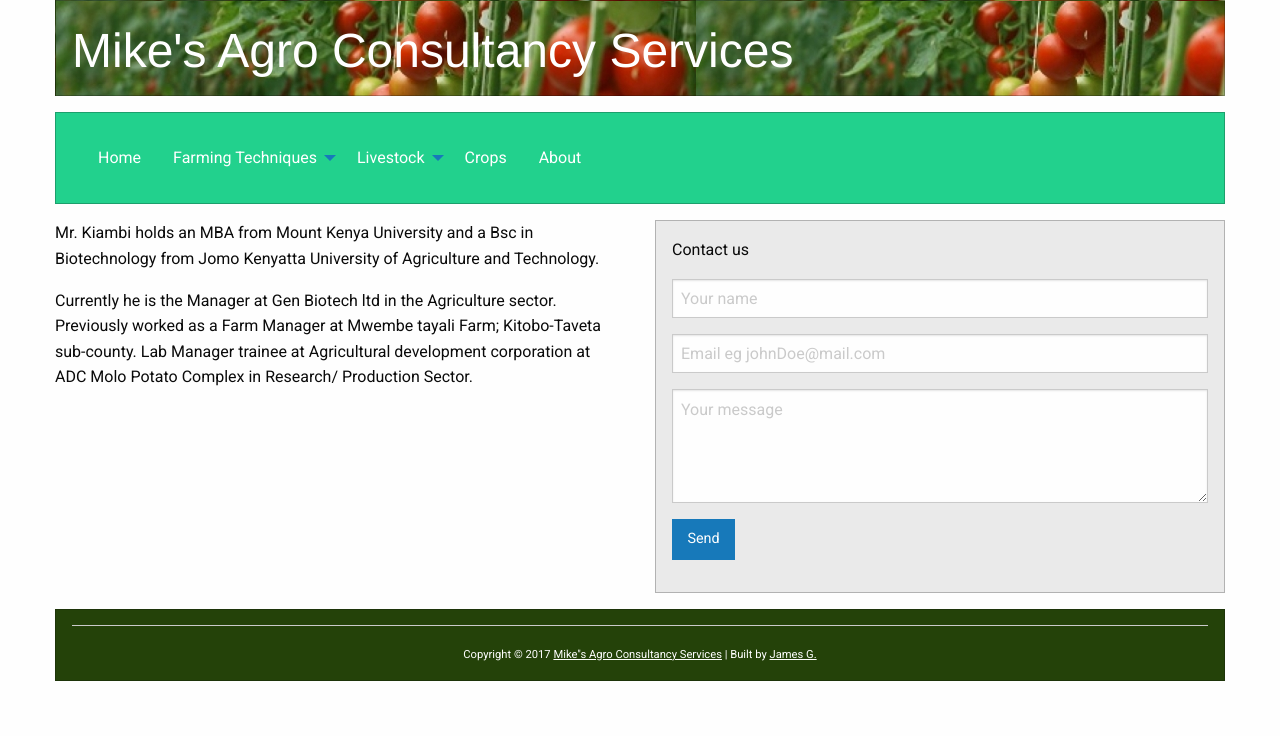
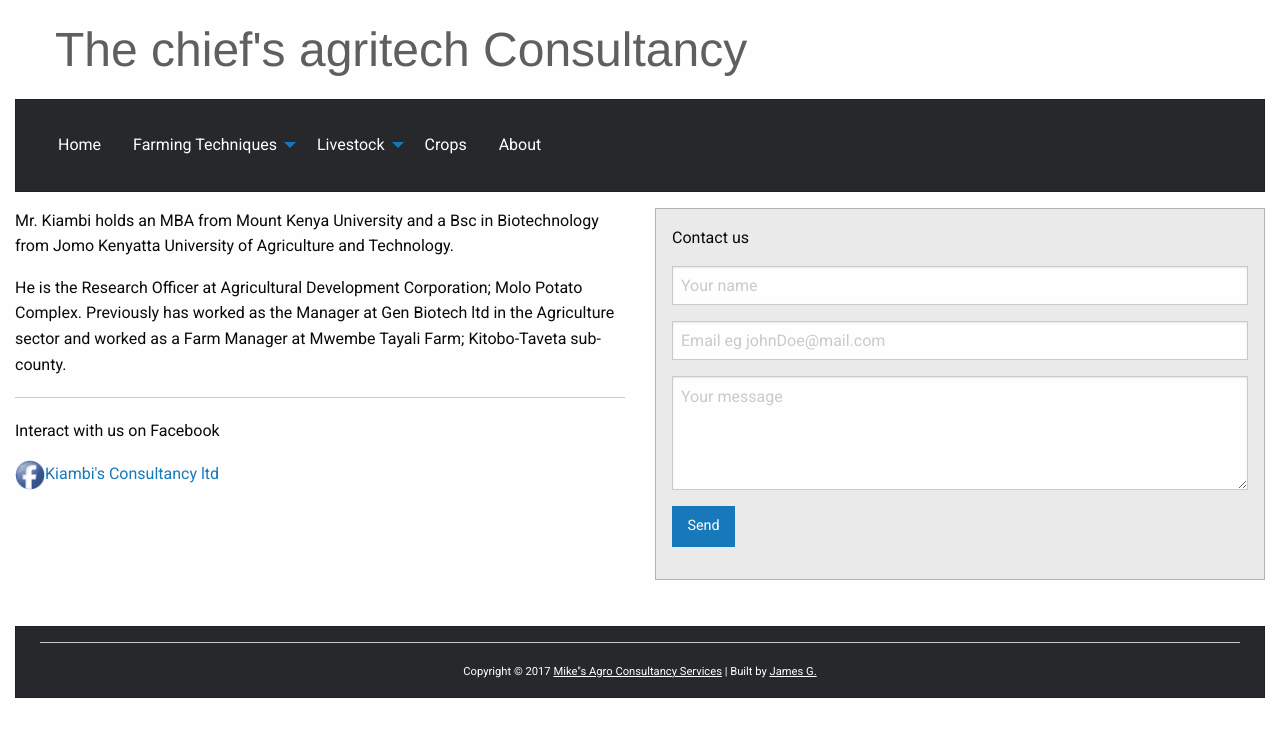
Before and after one commit to gitalry/mike, a plain HTML site: page about.html in a window 1280 px wide. Drawn offline with Linux system fonts and the light colour scheme.

Commit message:
color changes

```diff
--- a/about.html
+++ b/about.html
@@ -5,7 +5,7 @@
     <meta charset="utf-8">
     <meta http-equiv="x-ua-compatible" content="ie=edge">
     <meta name="viewport" content="width=device-width, initial-scale=1.0">
-    <title>Agro Consultancy Services</title>
+    <title>The chief's agritech Consultancy</title>
     <link rel="stylesheet" href="css/foundation.css">
     <link rel="stylesheet" href="css/app.css">
     <link rel="stylesheet" href="css/style.css">
@@ -19,11 +19,14 @@
     <div class="grid-container">
         <div class="grid-x grid-padding-x">
             <div class="large-12 medium-12 small-12 cell">
-                <div class="callout" id="agro" style="background-image: url(img/myTomatoes.jpg)">
-                    <h1 style="color: white">Mike's Agro Consultancy Services</h1>
+                <!-- <div class="callout" id="agro" /* style="background-image: url(img/myTomatoes.jpg" * /> -->
+                <P>
+                    <h1 style="color: #5D5F60; ">The chief's agritech Consultancy</h1>
+                </P>
             </div>
         </div>
     </div>
+
     <!--The below code is my nav -->
     <div class="grid-x grid-padding-x">
         <div class="large-12 medium-12 small-12 cell">
@@ -61,7 +64,13 @@
             <div class=" secondary">
                 <p>Mr. Kiambi holds an MBA from Mount Kenya University and a Bsc in Biotechnology from Jomo Kenyatta University of Agriculture and Technology.</p>
                 <p>
-                        Currently he is the Manager at Gen Biotech ltd in the Agriculture sector.<br> Previously worked as a Farm Manager at Mwembe tayali Farm; Kitobo-Taveta sub-county. Lab Manager trainee at Agricultural development corporation at ADC Molo Potato Complex in Research/ Production Sector.
+                    He is the Research Officer at Agricultural Development Corporation; Molo Potato Complex. Previously has worked as the Manager at Gen Biotech ltd in the Agriculture sector and worked as a Farm Manager at Mwembe Tayali Farm; Kitobo-Taveta sub-county.
+                </p>
+                <hr>
+                <p>
+                    Interact with us on Facebook</p>
+                <p>
+                    <a href="https://www.facebook.com/Kiambis-Consultancy-ltd-534353850105818"><img src="img/facebook.png" alt="Facebook link" width="30" height="30">Kiambi's Consultancy ltd</a>
                 </p>
                 <br> <br> <br> <br><br>
             </div>
@@ -94,7 +103,7 @@
     </div>
 
 
-    </div>
+
 
 
     <script src="js/vendor/jquery.js"></script>
--- a/css/app.css
+++ b/css/app.css
@@ -8,7 +8,7 @@ body {
 
 .mynav {
     /*    background-color: #244209;*/
-    background-color: #22D18D;
+    background-color: #26282c;
 
     padding: 26px;
 }
@@ -30,7 +30,7 @@ h2 {
 /* Change the link color to #111 (black) on hover */
 
 li a:hover {
-    background-color: lawngreen;
+    background-color: #323438;
 }
 
 /*li a {
@@ -41,7 +41,7 @@ li a:hover {
     color: white;
     font-size: 0.7em;
     padding-top: 15px;
-    background-color: #244209;
+    background-color: #26282c;
     /*    background-image: url(../img/spiration%20dark2.png);*/
     opacity: 5;
     /*background-color: gold;*/
@@ -54,6 +54,6 @@ li a:hover {
 
 }
 
-.myfooter:hover {
-    opacity: 0.8;
+/*.myfooter:hover {
+    opacity: 0.8;*/
 }
```
Also changed, not shown: chicken.html (+5 -3 lines), consultancy.html (+5 -3 lines), crops.html (+9 -6 lines), greenhouse.html (+5 -3 lines), index.html (+5 -3 lines), irrigation.html (+5 -3 lines), pig.html (+7 -5 lines), propagation.html (+5 -3 lines), img/facebook.png (added), 1 other file. Lines whose indentation alone changed are shown as unchanged.
